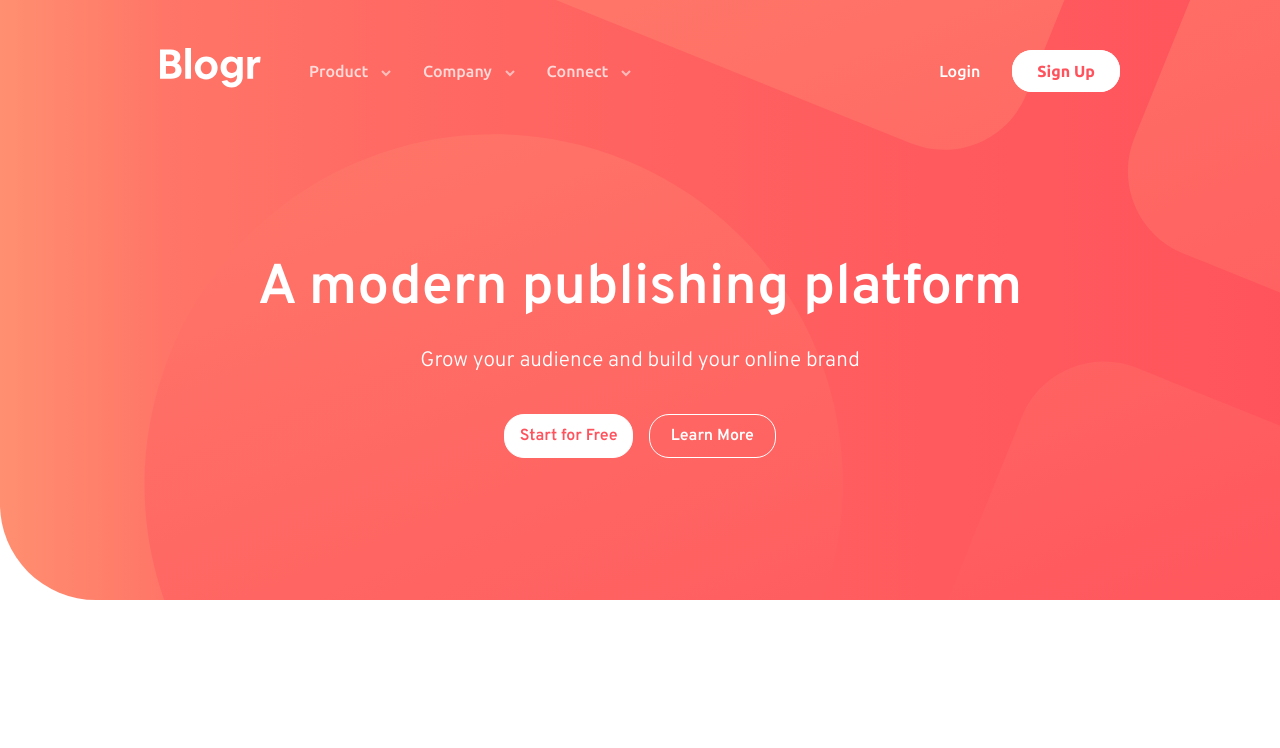
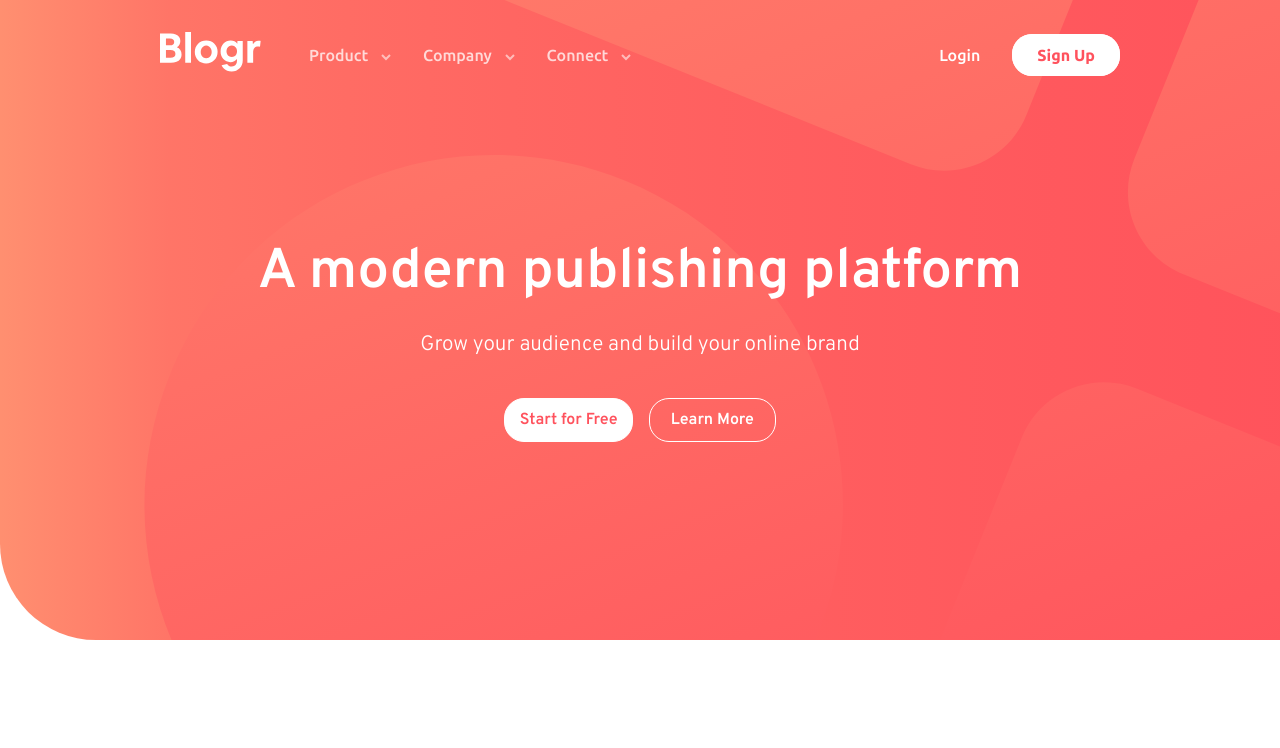
Before and after one commit to carniel-carl/blogr, a React (Create React App) app: page / in a window 1280 px wide. Shown: the top 748 px of the page. Built offline with nearby package versions, Linux system fonts and the light colour scheme.

Commit message:
adjust width

```diff
--- a/src/components/NavBar/NavBar.scss
+++ b/src/components/NavBar/NavBar.scss
@@ -4,10 +4,10 @@ header {
     background: url(./../../images/bg-pattern-intro-desktop.svg) no-repeat 25% 52%,linear-gradient(to right, $grad1_red-lgt, 18%, $grad2_red);
     background-size: 220%;
     background-repeat: no-repeat;
-    min-height: 75vh;
+    min-height: 80vh;
     border-bottom-left-radius: $radius;
     padding-inline: $padding;
-    padding-block: 3rem;
+    padding-block: 2rem;
 
     display: flex;
     flex-direction: column;
@@ -380,7 +380,7 @@ header {
         @include mobile {
 
             text-align: center;
-            width: 19rem;
+            width: 18rem;
 
             .heading {
                 font-size: 2em;
```
